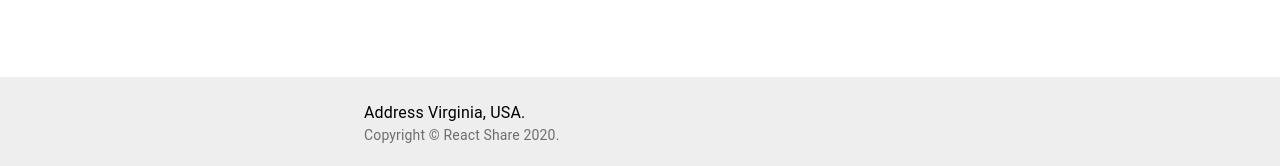
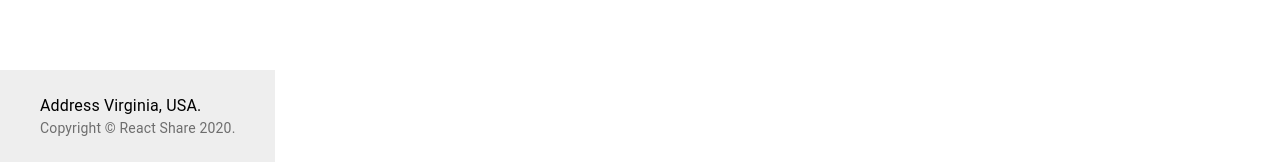
Before and after one commit to 1kenz/react-share, a React (Create React App) app: page / in a window 1280 px wide. Shown: the part 638-804 px from the top of the page. Built offline with nearby package versions, Linux system fonts and the light colour scheme; no server answers.

Commit message:
fix: fixed footer on bottom

```diff
--- a/src/components/Footer.js
+++ b/src/components/Footer.js
@@ -23,6 +23,10 @@ const useStyles = makeStyles((theme) => ({
     marginBottom: theme.spacing(2),
   },
   footer: {
+    display: "flex",
+    flexDirection: "column",
+    position: "fixed",
+    bottom: "0",
     padding: theme.spacing(3, 2),
     marginTop: "auto",
     backgroundColor:
@@ -36,7 +40,7 @@ export default function StickyFooter() {
   const classes = useStyles();
 
   return (
-    <div id="footer" className="footer">
+    <div id="footer">
       <footer className={classes.footer}>
         <Container maxWidth="sm">
           <Typography variant="body1">Address Virginia, USA.</Typography>
```
Also changed, not shown: 2 other files (tests, documents, lock files or other folders).
